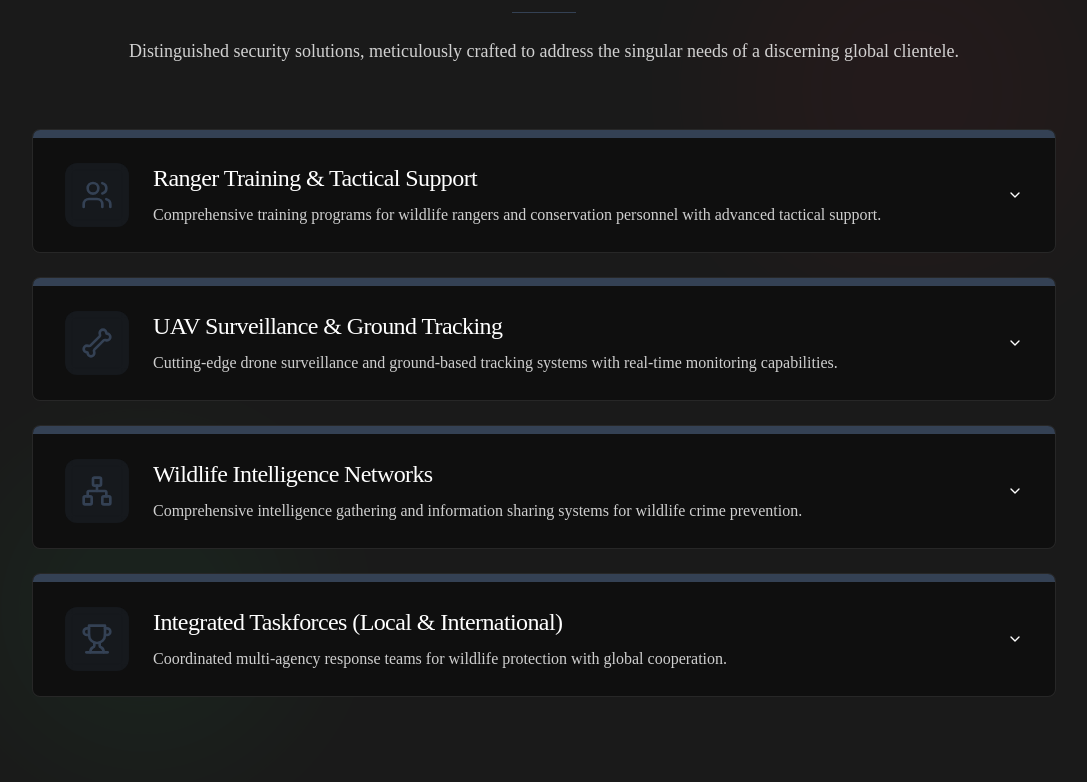
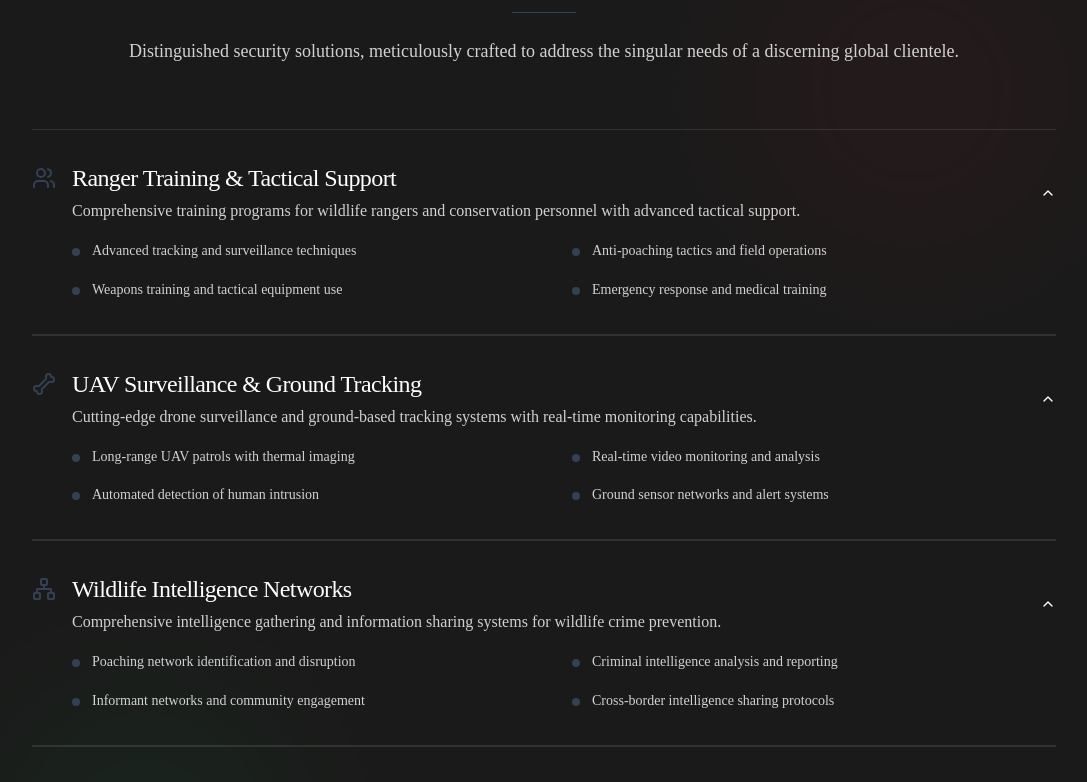
Before and after one commit to Joshua-Joseph1/valendor, a Next.js app: page /services/anti-poaching-wildlife-protection in a window 1280 px wide. Shown: the part 886-1668 px from the top of the page, without its empty margins (96-1183 px from the left). Built offline with nearby package versions, Linux system fonts and the light colour scheme.

Commit message:
refactor(apwp): expand offerings by default and remove card boxing for inline blend

```diff
--- a/components/apwp/Offerings.tsx
+++ b/components/apwp/Offerings.tsx
@@ -83,9 +83,9 @@ const WildlifeProtectionOfferings = () => {
           </p>
         </motion.div>
 
-        {/* Services Accordion */}
+        {/* Services - Expanded Inline */}
         <div className="max-w-5xl mx-auto">
-          <Accordion type="single" collapsible className="w-full space-y-6">
+          <Accordion type="multiple" defaultValue={offerings.map((_, i) => `item-${i}`)} className="w-full space-y-0">
             {offerings.map((offering, index) => (
               <motion.div
                 key={offering.title}
@@ -95,16 +95,13 @@ const WildlifeProtectionOfferings = () => {
               >
                 <AccordionItem
                   value={`item-${index}`}
-                  className="bg-[#0f0f0f] backdrop-blur-xl border border-white/10 rounded-lg mb-6 transition-colors duration-300 overflow-hidden group"
+                  className="mb-0 py-8 border-t border-white/10 group"
                 >
-                  <div className="h-2 bg-[#344154]"></div>
-                  <AccordionTrigger className="px-8 py-6 hover:no-underline group-hover:bg-white/5 transition-colors duration-300">
-                    <div className="flex items-center text-left w-full">
-                      <div className="bg-[#344154]/20 backdrop-blur-sm rounded-xl p-4 mr-6 transition-colors duration-300">
-                        <offering.icon className="h-8 w-8 text-[#344154]" />
-                      </div>
+                  <AccordionTrigger className="px-0 py-0 hover:no-underline focus:outline-none">
+                    <div className="flex items-start text-left w-full gap-4">
+                      <offering.icon className="h-6 w-6 text-[#344154] mt-1" />
                       <div className="flex-1">
-                        <h3 className="text-2xl font-[ui-serif] tracking-tight text-white mb-2">
+                        <h3 className="text-2xl font-[ui-serif] tracking-tight text-white mb-1">
                           {offering.title}
                         </h3>
                         <p className="text-white/80 text-base leading-relaxed font-[ui-sans-serif]">
@@ -113,9 +110,8 @@ const WildlifeProtectionOfferings = () => {
                       </div>
                     </div>
                   </AccordionTrigger>
-                  <AccordionContent className="px-8 pb-8">
-                    <div className="bg-[#344154]/10 backdrop-blur-sm rounded-xl p-8 ml-20 border border-[#344154]/20">
-                      <div className="grid grid-cols-1 md:grid-cols-2 gap-4">
+                  <AccordionContent className="px-0 pt-4 pb-0">
+                    <div className="grid grid-cols-1 md:grid-cols-2 gap-3 md:gap-4 pl-10">
                       {offering.details.map((detail, detailIndex) => (
                         <motion.div
                           key={detailIndex}
@@ -125,32 +121,16 @@ const WildlifeProtectionOfferings = () => {
                           }
                           transition={{
                             duration: 0.4,
-                              delay: index * 0.1 + detailIndex * 0.05 + 0.3,
+                            delay: index * 0.1 + detailIndex * 0.05 + 0.2,
                           }}
-                            className="flex items-start group/item hover:bg-white/5 rounded-xl p-3 transition-colors duration-200"
+                          className="flex items-start"
                         >
-                            <CheckCircle className="h-6 w-6 text-[#344154] mr-4 mt-0.5 flex-shrink-0 transition-colors duration-200" />
-                            <span className="text-white/80 font-medium leading-relaxed font-[ui-sans-serif]">
+                          <span className="w-2 h-2 bg-[#344154] rounded-full mr-3 mt-2"></span>
+                          <span className="text-white/80 leading-relaxed font-[ui-sans-serif]">
                             {detail}
                           </span>
                         </motion.div>
                       ))}
-                      </div>
-
-                      {/* Decorative element */}
-                      <div className="mt-6 pt-6 border-t border-white/10">
-                        <div className="flex items-center justify-center space-x-1">
-                          {[...Array(5)].map((_, i) => (
-                            <Star
-                              key={i}
-                              className="h-4 w-4 text-[#344154]"
-                            />
-                          ))}
-                        </div>
-                        <p className="text-xs text-white/70 text-center mt-2 font-[ui-sans-serif]">
-                          Wildlife Security Excellence
-                        </p>
-                      </div>
                     </div>
                   </AccordionContent>
                 </AccordionItem>
```
Lines whose indentation alone changed are shown as unchanged.
